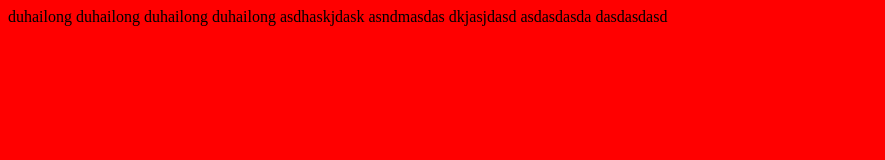
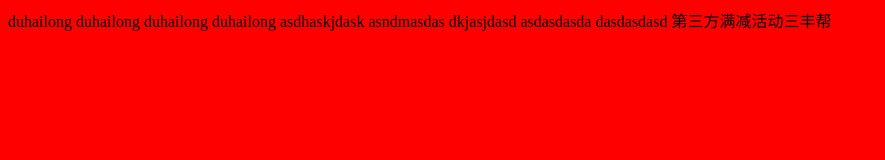
Before and after one commit to dyLemon/dyLemon, a plain HTML site: page index.html in a window 1280 px wide. Shown: the whole page, without its empty margins (0-885 px from the left). Drawn offline with Linux system fonts and the light colour scheme.

Commit message:
钩弋夫人

```diff
--- a/index.html
+++ b/index.html
@@ -19,5 +19,6 @@
 	dkjasjdasd
 	asdasdasda
 	dasdasdasd
+	第三方满减活动三丰帮
 	</body>
 </html>
```
